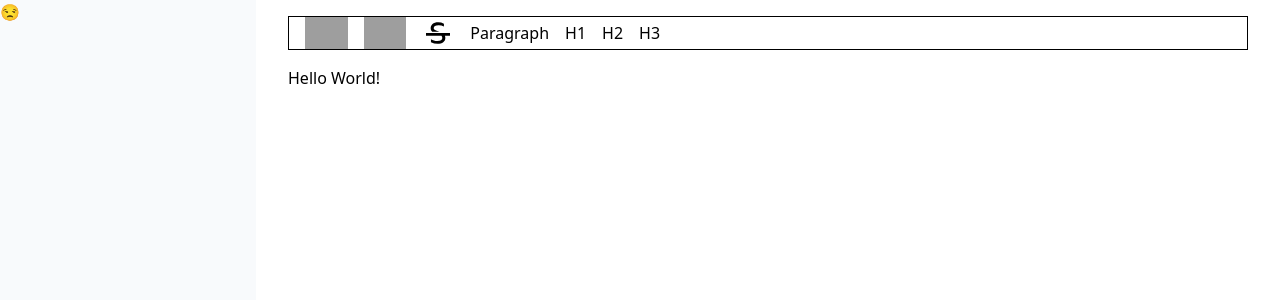
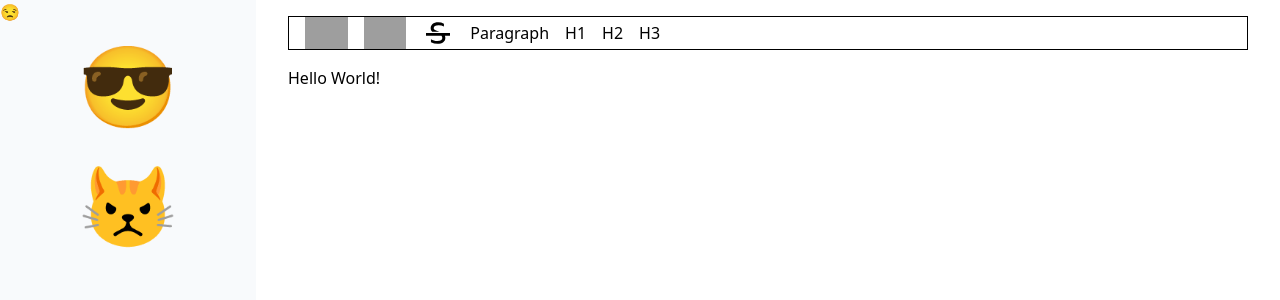
Before and after one commit to RobomrFox/Markdown-Editor, a React (Vite) app: page / in a window 1280 px wide. Shown: the top 300 px of the page. Built offline with nearby package versions, Linux system fonts and the light colour scheme; grey boxes are pictures that could not be loaded.

Commit message:
Sidebar is able to access editor instance thanks to jotai

```diff
--- a/package.json
+++ b/package.json
@@ -17,6 +17,7 @@
     "@tiptap/react": "^2.11.5",
     "@tiptap/starter-kit": "^2.11.5",
     "html-react-parser": "^5.2.2",
+    "jotai": "^2.12.1",
     "react": "^19.0.0",
     "react-dom": "^19.0.0",
     "react-icons": "^5.5.0",
--- a/src/components/mdwrapper.jsx
+++ b/src/components/mdwrapper.jsx
@@ -3,8 +3,7 @@ import Tiptap from "./tiptap";
 const MdWrapper = () => {
     return (
         <>
-            <Tiptap/>
-
+            <Tiptap />
         </>
     )
 }
--- a/src/components/sidebar.jsx
+++ b/src/components/sidebar.jsx
@@ -1,11 +1,34 @@
+import { useAtomValue } from "jotai";
+import { editorState } from "../store/atoms/editor";
+
 const SideBar = () => {
+
+    const editor = useAtomValue(editorState);
+
     return (
         <>
         <div className="w-full bg-slate-50 h-screen">
             😒
+
+            <div className="flex flex-col my-auto h-full">
+                <button onClick={(event) => {
+                    if(editor) {
+                        editor.commands.insertContent('😎');
+                    }
+                    }}>
+                    <span className="text-[5rem]">😎</span>
+                </button>
+                <button>
+                    <span className="text-[5rem]">😾</span>
+                </button>
+            </div>
         </div>
         </>
     )
 }
 
+function isertIcons(item) {
+    const value = item.targe.value;
+}
+
 export default SideBar;
--- a/src/components/tiptap.jsx
+++ b/src/components/tiptap.jsx
@@ -1,8 +1,12 @@
 import { useEditor, EditorContent } from '@tiptap/react';
 import StarterKit from '@tiptap/starter-kit';
 import React from 'react';
+import { editorState } from '../store/atoms/editor';
+import { useAtomValue, useSetAtom } from 'jotai';
 
-const MenuBar = ({ editor }) => {
+const MenuBar = () => {
+  const editor = useAtomValue(editorState);
+
   if (!editor) {
     return null;
   }
@@ -72,7 +76,10 @@ const MenuBar = ({ editor }) => {
 
 const Tiptap = () => {
   const extensions = [StarterKit];
+
   const content = '<p>Hello World!</p>';
+
+  const setEditor = useSetAtom(editorState);
 
   const editor = useEditor({
     extensions,
@@ -82,15 +89,22 @@ const Tiptap = () => {
         class: 'focus:outline-none',
       },
     },
+    onCreate: ({editor})=> {
+      setEditor(editor);
+    },
+    onDestroy: ({editor}) => {
+      setEditor(null);
+    }
   });
 
   if (!editor) {
     return null; // Wait for the editor to initialize
   }
 
+
   return (
     <>
-      <MenuBar editor={editor} />
+      <MenuBar/>
     </>
   );
 };
--- /dev/null
+++ b/src/store/atoms/editor.jsx
@@ -0,0 +1,3 @@
+import {atom} from 'jotai';
+
+export const editorState = atom(null);
```
Also changed, not shown: src/App.jsx (+7 -2 lines), 1 other file (tests, documents, lock files or other folders).
